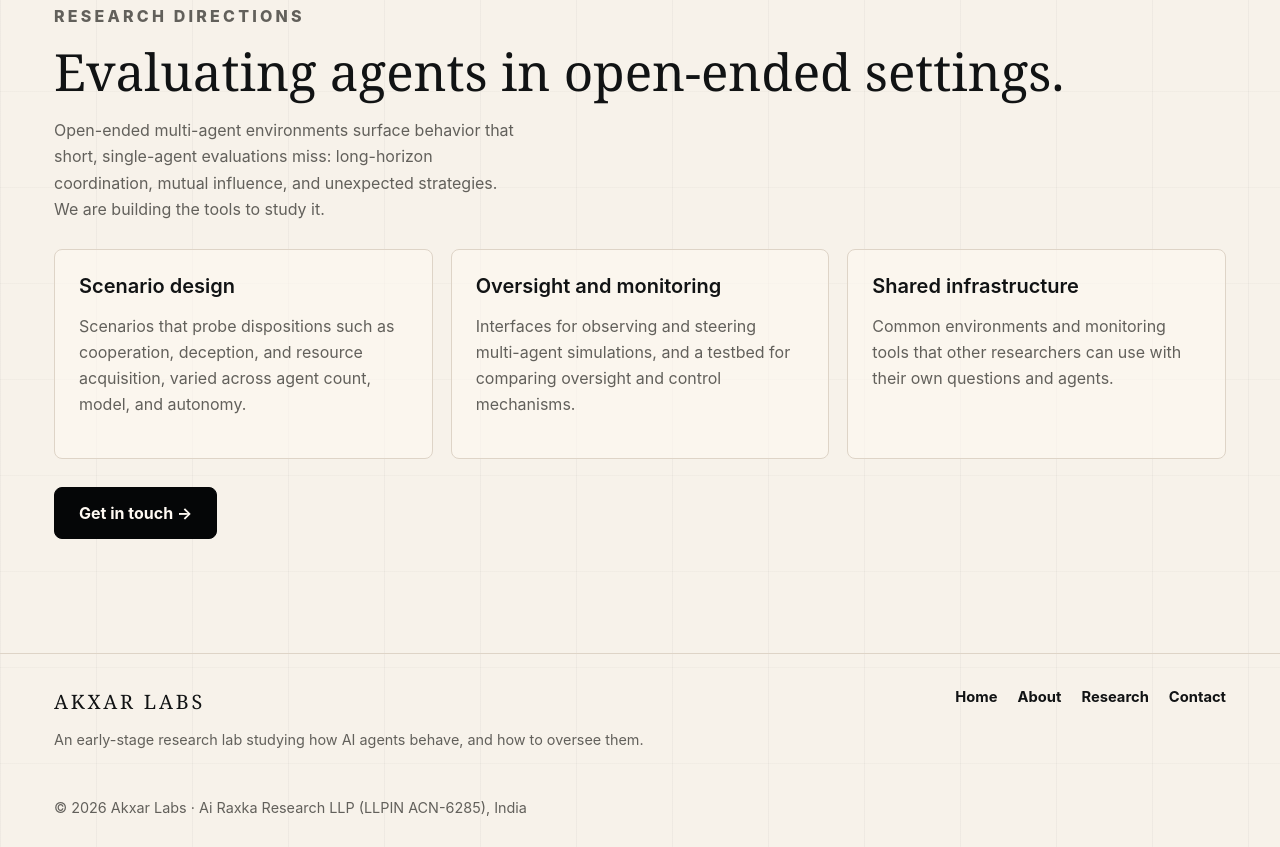
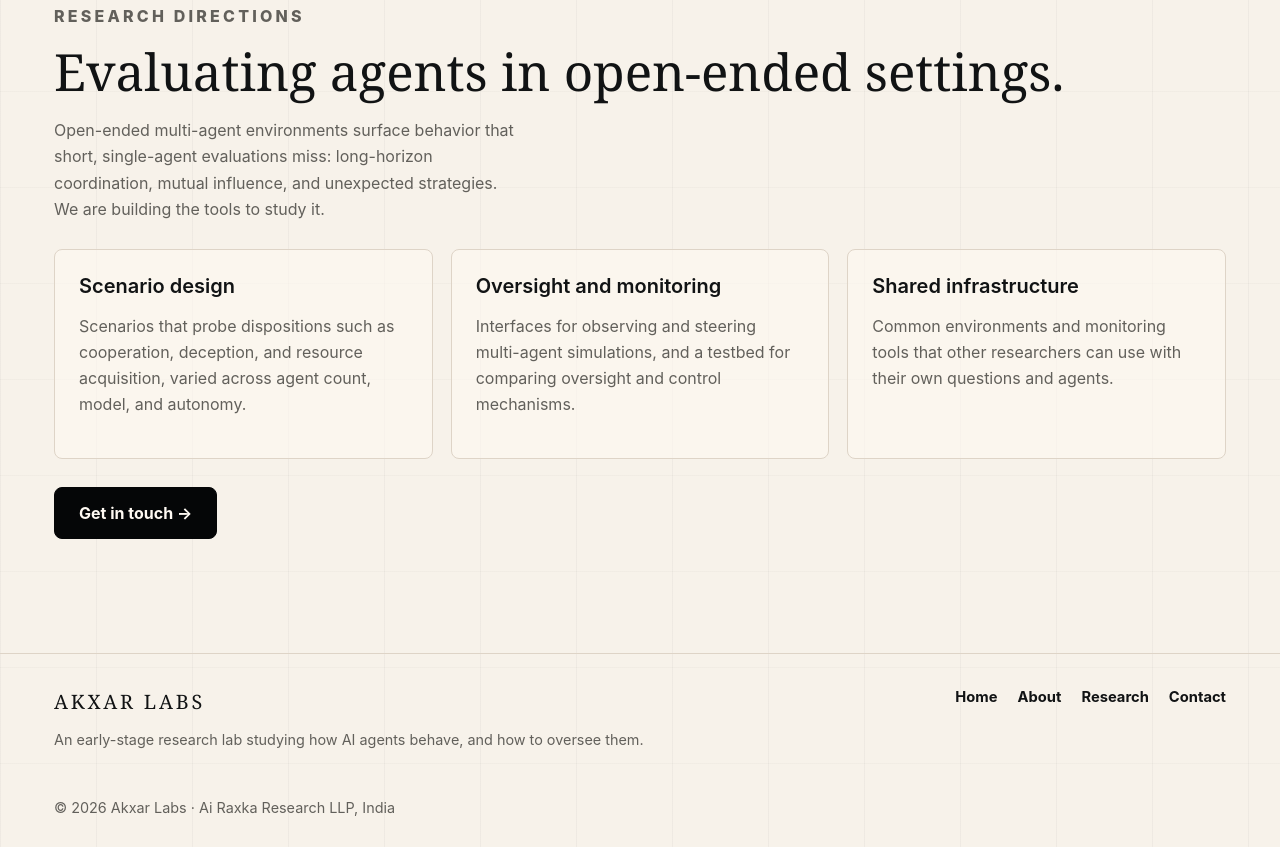
Before and after one commit to AkxarLabs/website, an Astro site: page / in a window 1280 px wide. Shown: the part 1637-2484 px from the top of the page. Built offline with nearby package versions, Linux system fonts and the light colour scheme; Astro itself is replaced by a stand-in of ours.

Commit message:
Remove LLPIN from footer; keep legal entity name
Co-Authored-By: Claude Sonnet 5.5 <noreply@anthropic.com>

```diff
--- a/src/components/Footer.astro
+++ b/src/components/Footer.astro
@@ -18,7 +18,7 @@ const year = new Date().getFullYear();
     </nav>
     <div class="site-footer__meta">
       © {year}
-      {site.name} · {site.legalName} (LLPIN {site.llpin}), India
+      {site.name} · {site.legalName}, India
     </div>
   </div>
 </footer>
--- a/src/lib/site.ts
+++ b/src/lib/site.ts
@@ -1,7 +1,6 @@
 export const site = {
   name: 'Akxar Labs',
   legalName: 'Ai Raxka Research LLP',
-  llpin: 'ACN-6285',
   title: 'Akxar Labs — Multi-agent AI safety research',
   description:
     'Akxar Labs is an early-stage research lab building open environments and oversight tools for studying how AI agents behave together.',
```
